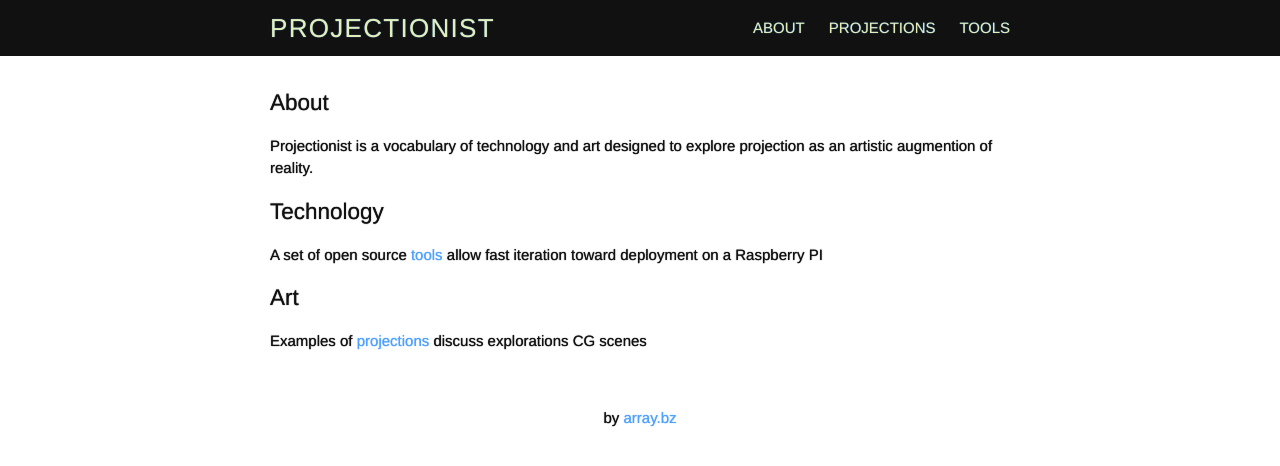
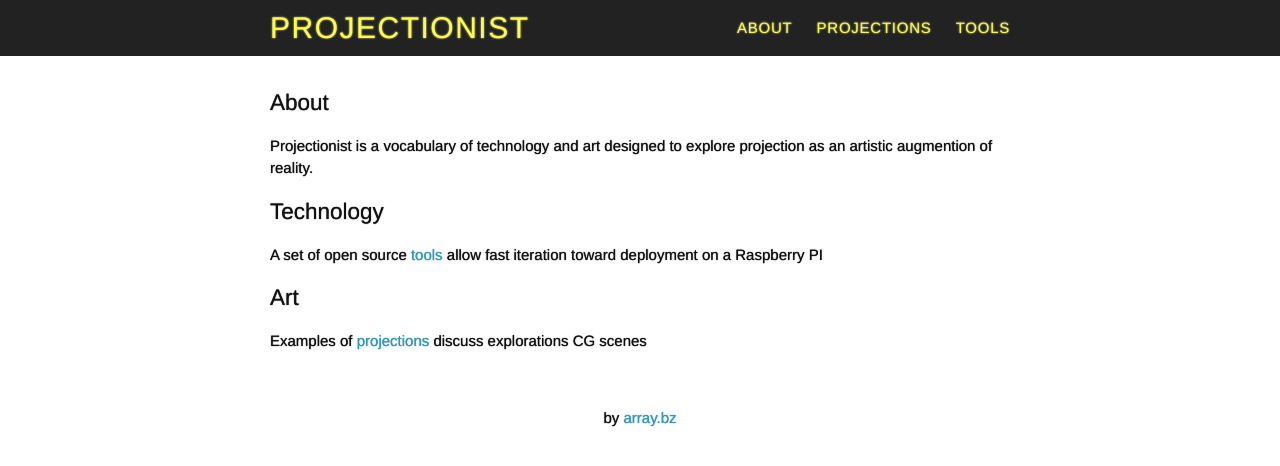
Before and after one commit to projectionist/projectionist.github.io, a Jekyll site: the page built from about.html, in a window 1280 px wide. Shown: the top 466 px of the page. Built offline with Jekyll 4.4.1, drawn with Linux system fonts in a browser that asks for light colours; nearby versions of some CDN libraries; Markdown is read by kramdown in place of the engine named in the settings.

Commit message:
sass variable extraction

```diff
--- a/_sass/_base.scss
+++ b/_sass/_base.scss
@@ -106,7 +106,7 @@
  */
 a {
     color: $link-color;
-    text-shadow: 0 0 1px $link-color;
+    text-shadow: 0 0 1px darken($link-color, 10%);
     text-decoration: none;
 
     &:hover {
--- a/_sass/_layout.scss
+++ b/_sass/_layout.scss
@@ -12,25 +12,25 @@
 
     a {
       color: $header-link-color;
+      text-shadow: 0 0 2px lighten($header-link-color, 25%);
+      letter-spacing: 0.05em;
 
       &:hover {
-          color: darken($header-link-color, 20%);
+          color: lighten($header-link-color, 15%);
+          text-shadow: 0 0 3px lighten($header-link-color, 15%);
       }
     }
 }
 
 .site-title {
-    font-size: 26px;
+    font-size: 30px;
     line-height: 56px;
     letter-spacing: -1px;
     margin-bottom: 0;
     float: left;
     text-transform: uppercase;
-    letter-spacing: 0.05em;
-
-    &:hover {
-      text-decoration: none;
-    }
+    letter-spacing: 0.085em;
+    font-weight: 300;
 }
 
 .site-nav {
--- a/_sass/_projectionist.scss
+++ b/_sass/_projectionist.scss
@@ -51,14 +51,15 @@
   }
 
   a {
-    color: rgba(255,255,60, 0.95);
+    color: $branded-link-color;
     font-weight: 400;
-    text-shadow: 0 1px 1px rgba(255,255,100, 0.95);
+    text-shadow: 0 1px 2px $branded-link-color;
+    background-color: rgba(0,0,0,0.6);
     @include blur(1px);
-    background-color: rgba(0,0,0,0.6);
 
     &:hover {
-      text-shadow: 0 1px 2px yellow;
+      color: darken($branded-link-color, 20%);
+      text-shadow: 0 1px 2px $branded-link-color;
     }
   }
 
@@ -89,7 +90,7 @@
       text-transform: uppercase;
       font-weight: 400;
 
-      color: rgba(240,240,220,0.65);
+      color: $brand-color;
       @include blur(1.25px);
 
       @include media-query($on-palm) {
--- a/css/main.scss
+++ b/css/main.scss
@@ -16,10 +16,13 @@
 
 $text-color:       #111;
 $background-color: white;
-$link-color:       #50A0FF;
+$link-color:       #309cb6;
 
-$header_bg:        #111;
-$header-link-color: rgba(255,255,175,0.85);
+$brand-color:      rgba(240, 240, 220, 0.65);
+$branded-link-color: rgba(255,255,60, 0.95);
+
+$header_bg:        #222;
+$header-link-color: $branded-link-color;
 
 $grey-color:       #828282;
 $grey-color-light: lighten($grey-color, 40%);
--- a/js/projectionist/landing.js
+++ b/js/projectionist/landing.js
@@ -29,6 +29,10 @@
       "preload": "auto"
     });
 
+    video.on('ready', function () {
+      video.play();
+    });
+
     video.on('error', function () {
       $('#landing_video').remove();
     });
```
